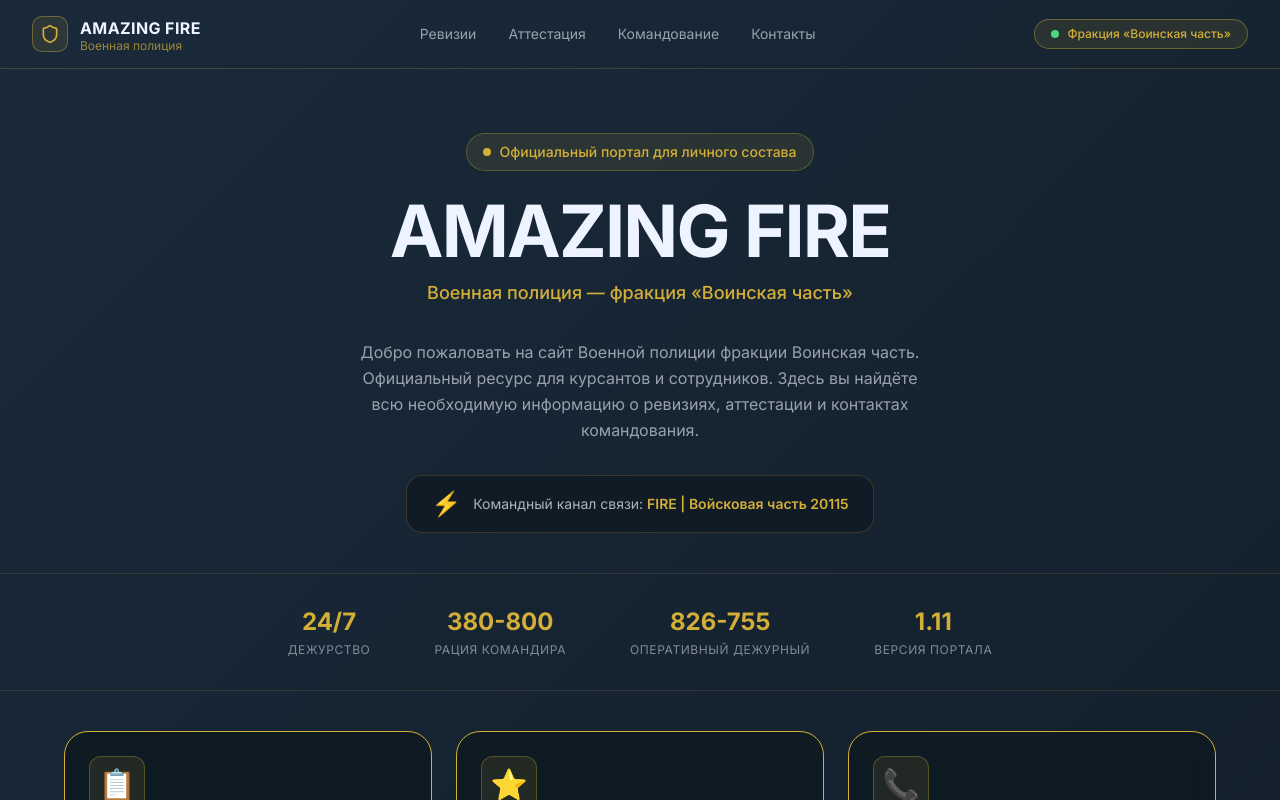
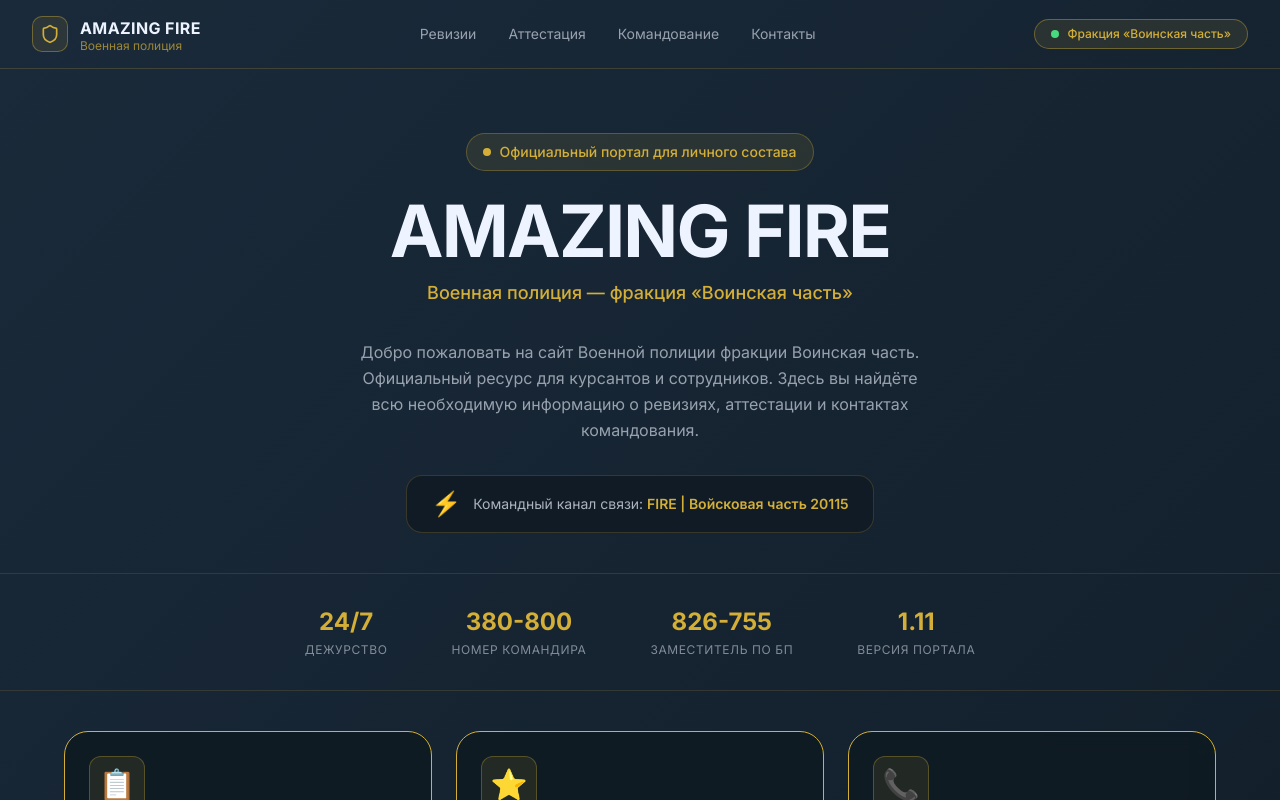
Before and after one commit to pr-poehali-dev/quantum-vision-14, a React (Vite) app: page / in a window 1280 px wide. Shown: the top 800 px of the page. Built offline with nearby package versions, Linux system fonts and the light colour scheme.

Commit message:
Обновить названия должностей

```diff
--- a/src/components/PartnersSection.tsx
+++ b/src/components/PartnersSection.tsx
@@ -1,7 +1,7 @@
 const stats = [
   { value: "24/7", label: "Дежурство" },
-  { value: "380-800", label: "Рация командира" },
-  { value: "826-755", label: "Оперативный дежурный" },
+  { value: "380-800", label: "Номер командира" },
+  { value: "826-755", label: "Заместитель по БП" },
   { value: "1.11", label: "Версия портала" },
 ]
 
```
